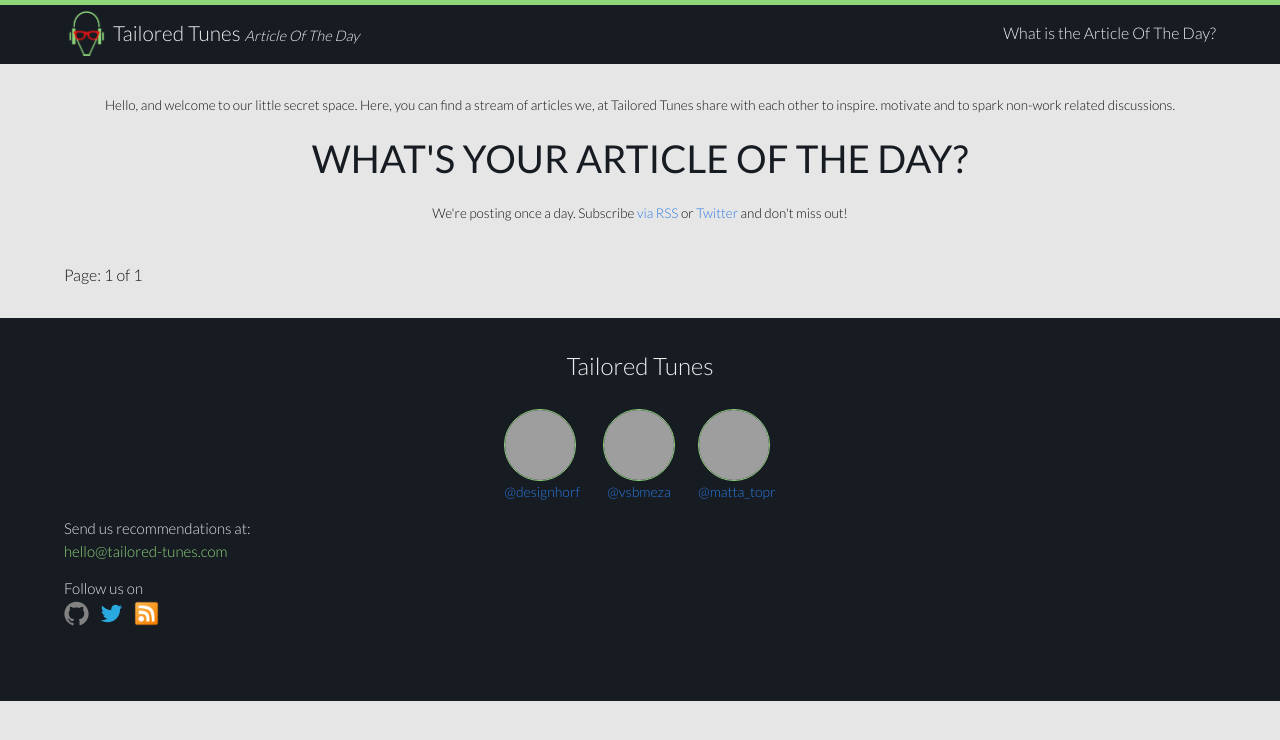
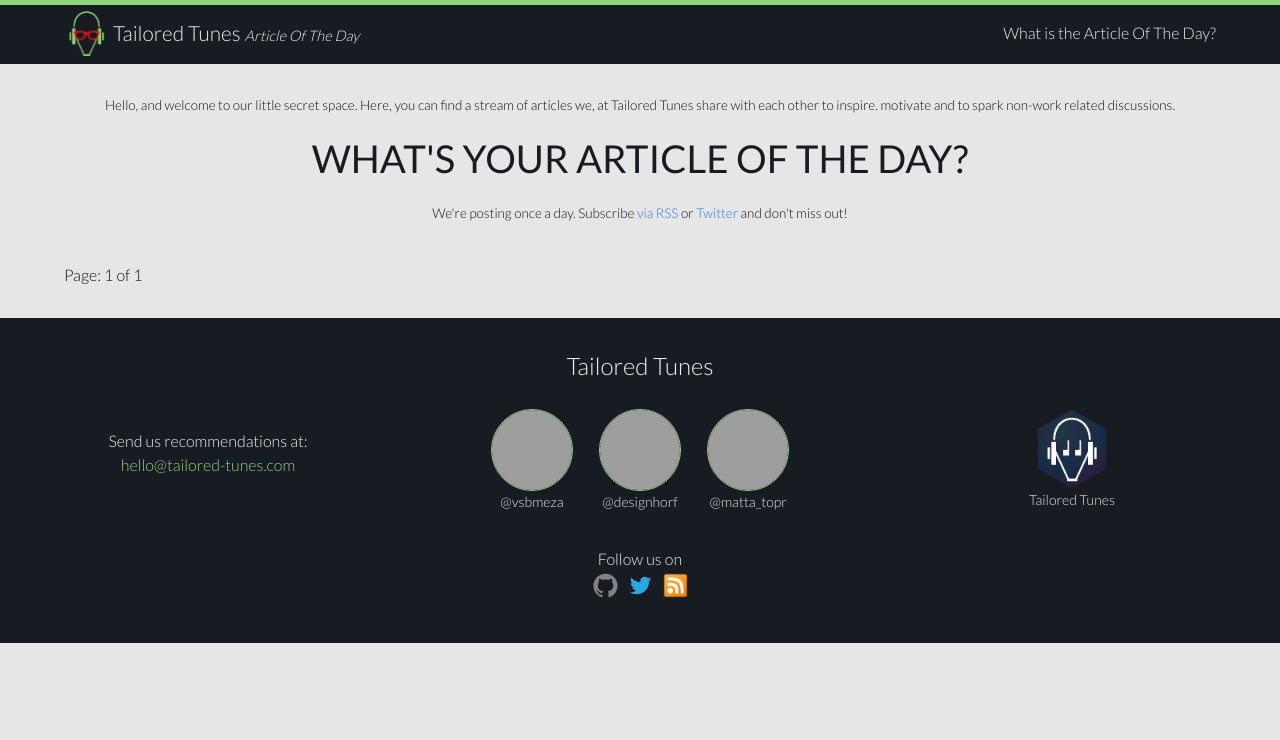
Before and after one commit to meza/test-gh, a Jekyll site: the page built from index.html, in a window 1280 px wide, cut to the strip 0-740 px from the top of the page. Built offline with Jekyll 4.4.1, drawn with Linux system fonts in a browser that asks for light colours; the list of posts is cut into pages by our own code; grey boxes are pictures that could not be loaded.

Commit message:
modified alignment of footer stateshifter/tatu-project#66

```diff
--- a/_includes/footer.html
+++ b/_includes/footer.html
@@ -1,5 +1,5 @@
-{% assign author1 = site.data.writers["designhorf"] %}
-{% assign author2 = site.data.writers["meza"] %}
+{% assign author1 = site.data.writers["meza"] %}
+{% assign author2 = site.data.writers["designhorf"] %}
 {% assign author3 = site.data.writers["matta"] %}
 
 <footer class="site-footer">
@@ -7,59 +7,61 @@
   <div class="wrapper">
     <h2 class="footer-heading">{{ site.title }}</h2>
 
-    <!--div class="made-by">
-      <p>made by</p>
-      <a href="http://www.tailored-tunes.com" target="_blank">
-        <img src="{{ site.baseurl }}/assets/tatu-logo.png" alt="Tailored Tunes" title="Tailored Tunes" height="80" width="80" /></a>
-      </a>
-      <p>Tailored Tunes</p>
-    </div-->
+    <div class="email">
+      <ul class="contact-list">
+        <li> Send us recommendations at: </li>
+        <li><a href="mailto:{{ site.email }}">{{ site.email }}</a></li>
+      </ul>
+    </div>
 
     <div class="authors">
         <div class="author">
-          <figure>
-          <img src="{{ author1.photo }}" height="70" width="70" />
-          <figcaption>
-            <a href="http://www.twitter.com/{{ author1.twitter }}" target="_blank">
-              @{{ author1.twitter }}
-            </a>
-          </figcaption>
-        </figure>
+          <a href="http://www.twitter.com/{{ author1.twitter }}" target="_blank">
+            <figure>
+              <img src="{{ author1.photo }}" height="80" width="80" />
+              <figcaption>
+                  @{{ author1.twitter }}
+              </figcaption>
+            </figure>
+          </a>
         </div>
 
 
         <div class="author">
-          <figure>
-            <img src="{{ author2.photo }}" height="70" width="70" />
-            <figcaption>
-              <a href="http://www.twitter.com/{{ author2.twitter }}" target="_blank">
-                @{{ author2.twitter }}
-              </a>
-            </figcaption>
-          </figure>
+          <a href="http://www.twitter.com/{{ author2.twitter }}" target="_blank">
+            <figure>
+              <img src="{{ author2.photo }}" height="80" width="80" />
+              <figcaption>
+                  @{{ author2.twitter }}
+              </figcaption>
+            </figure>
+          </a>
         </div>
 
         <div class="author">
-          <figure>
-            <img src="{{ author3.photo }}" height="70" width="70" />
-            <figcaption>
-              <a href="http://www.twitter.com/{{ author3.twitter }}" target="_blank">
-                @{{ author3.twitter }}
-              </a>
-            </figcaption>
-          </figure>
+          <a href="http://www.twitter.com/{{ author3.twitter }}" target="_blank">
+            <figure>
+              <img src="{{ author3.photo }}" height="80" width="80" />
+              <figcaption>
+                  @{{ author3.twitter }}
+              </figcaption>
+            </figure>
+          </a>
         </div>
-      </div>
+    </div>
 
-    <div class="footer-col-wrapper">
-      <div class="footer-col  footer-col-1">
-        <ul class="contact-list">
-          <li> Send us recommendations at: </li>
-          <li><a href="mailto:{{ site.email }}">{{ site.email }}</a></li>
-        </ul>
-      </div>
+    <div class="made-by">
+      <a href="http://www.tailored-tunes.com" target="_blank" class="no-decoration" >
+        <figure>
+          <img src="{{ site.baseurl }}/assets/tatu-logo.png" alt="Tailored Tunes" title="Tailored Tunes" height="80" width="80" />
+          <figcaption>
+              Tailored Tunes
+          </figcaption>
+        </figure>
+      </a>
+    </div>
 
-      <div class="footer-col  footer-col-2">
+    <div class="socialBox">
         <p class="followus">Follow us on</p>
         <ul class="social-media-list">
           {% if site.github_username %}
@@ -83,12 +85,17 @@
             </a>
           </li>
           {% endif %}
+
           <li>
             <p class="rss-subscribe"><a href="{{ "/feed.xml" | prepend: site.baseurl }}">
             <img src="{{ site.baseurl }}/assets/rss.png" alt="RSS" title="RSS" height="25" width="25" /></a></p>
           </li>
         </ul>
       </div>
+
+    <div class="footer-col-wrapper">
+
+
 
 
     </div>
--- a/_sass/_footer.scss
+++ b/_sass/_footer.scss
@@ -14,12 +14,15 @@
     text-align: center;
 }
 
-.social-media-list {
-    display: inline-flex;
+.followus {
+    margin-bottom: 0;
+    text-align: center;
 }
 
-.followus {
-    margin-bottom: 0;
+.socialBox {
+    float: left;
+    margin-top: 20px;
+    width: 100%;
 }
 
 .contact-list,
@@ -27,13 +30,19 @@
     list-style: none;
     margin-left: 0;
 
-    li {
-        margin-right: 10px;
+    li:nth-child(2) {
+        margin: 0 10px;
     }
 
     a {
         text-decoration: none;
     }
+}
+
+.social-media-list {
+    display: flex;
+    margin: 0 auto;
+    width: 95px;
 }
 
 .contact-list a,
@@ -42,14 +51,15 @@
 }
 
 .made-by {
-    float: right;
-    // padding-left: $spacing-unit / 2;
-    position: relative;
     text-align: center;
 
     p:last-child {
         font-size: .8em;
         margin-top: .7em;
+    }
+
+    img {
+        margin: 0 auto;
     }
 }
 
@@ -63,7 +73,7 @@
 .footer-col {
     float: left;
     margin-bottom: $spacing-unit / 2;
-    padding-left: $spacing-unit / 2;
+    // padding-left: $spacing-unit / 2;
 }
 
 .footer-col-1 {
@@ -81,9 +91,29 @@
     width:         calc(45% - (#{$spacing-unit} / 2));
 }
 
+.email {
+    margin-top: 20px;
+    text-align: center;
+}
+
+.email,
+.made-by {
+    float: left;
+    width: 25%;
+}
+
+.no-decoration {
+    text-decoration: none;
+
+    figcaption {
+        color: $dflt-gray;
+    }
+}
+
 .authors {
+    float: left;
     text-align: center;
-    width: 100%;
+    width: 50%;
 
     .author {
         display: inline-flex;
@@ -94,7 +124,15 @@
         }
 
         &:nth-child(2) {
-            margin: 0 20px;
+            margin: 0 4%;
+        }
+
+        a {
+            text-decoration: none;
+        }
+
+        figcaption {
+            color: $dflt-gray;
         }
     }
 }
```
